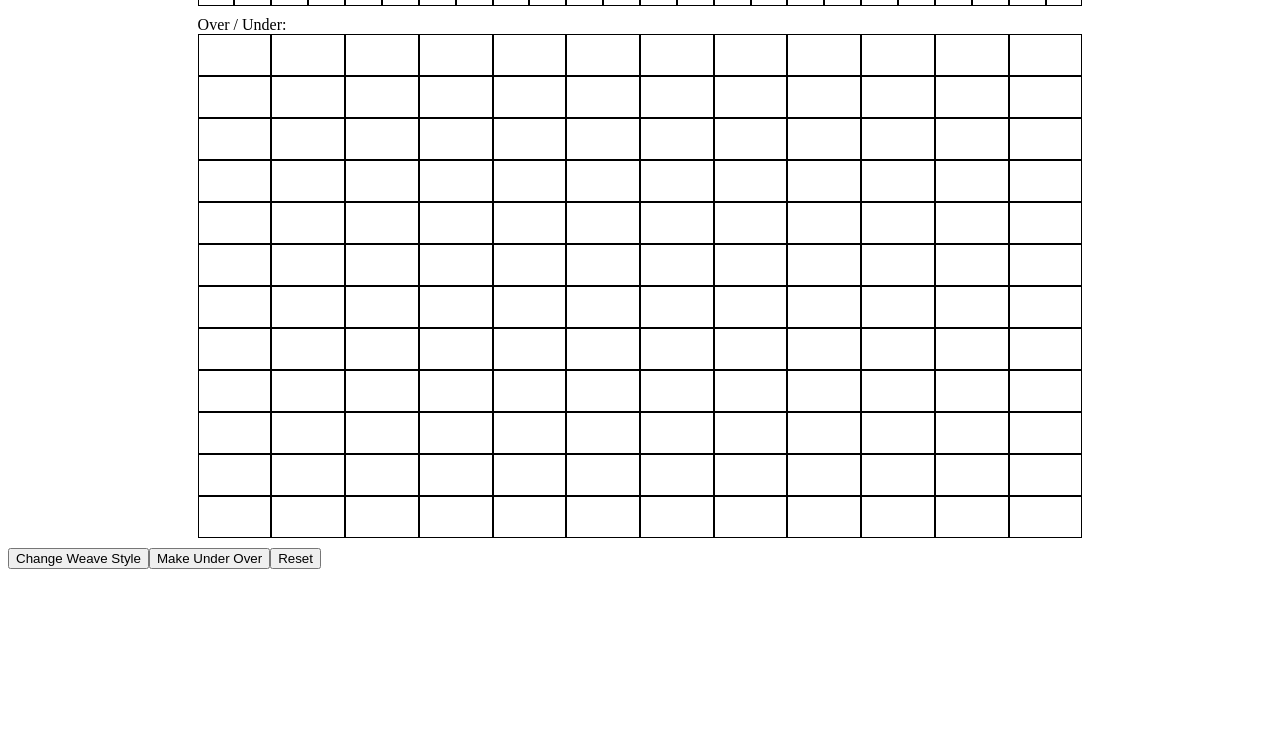
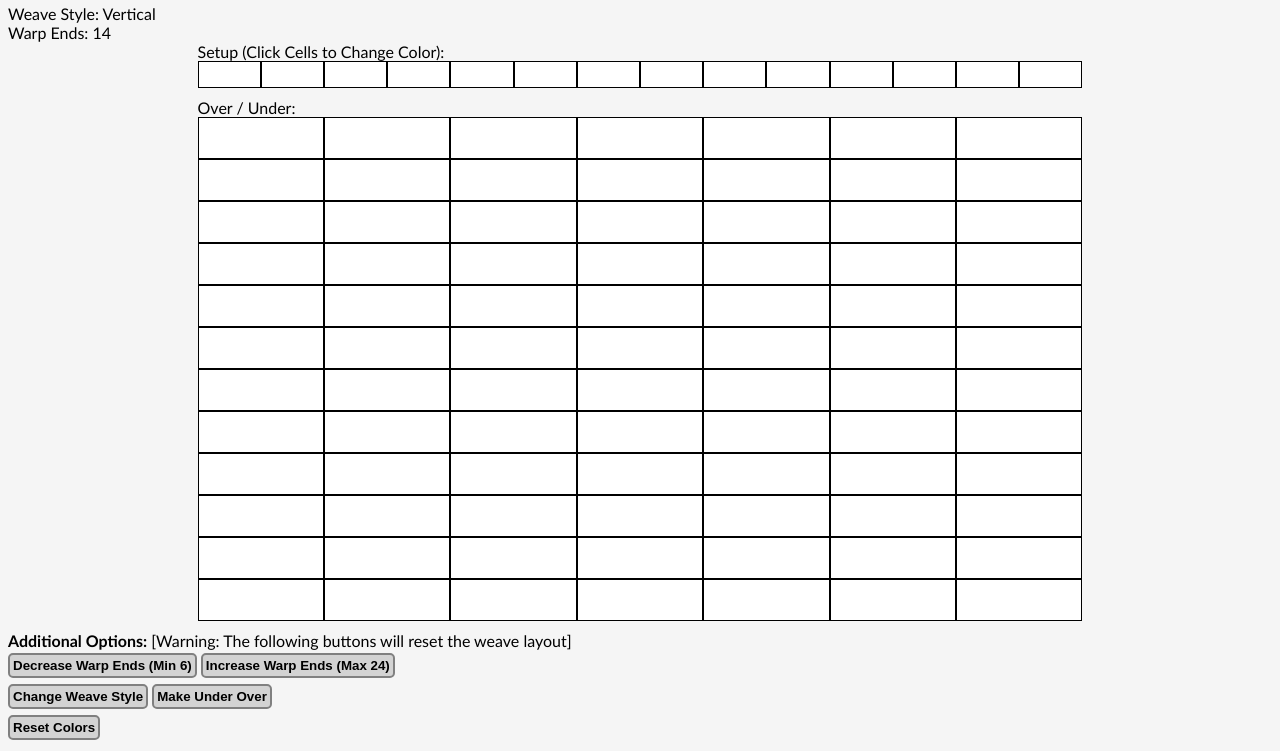
Before and after one commit to jlshingler/WeavingDesignWebpage, a plain HTML site: page index.html in a window 1280 px wide. Shown: the part 65-816 px from the top of the page. Drawn offline with Linux system fonts and the light colour scheme.

Commit message:
Updates
Allow both left to right and right to left diagonal weave. Allow adjusting number of columns/warp ends (even number increments). Styling updates (preliminary).

```diff
--- a/app.js
+++ b/app.js
@@ -2,21 +2,49 @@
 
 /* Declare Global Variables */
 
+const decWarpBtn = document.querySelector('#dec-btn');
+const incWarpBtn = document.querySelector('#inc-btn');
 const changeWeaveBtn = document.querySelector('#weave-btn');
 const changeOverUnderBtn = document.querySelector('#over-under-btn');
 const reset = document.querySelector('.reset');
 const baseRow = document.querySelector('.base');
 const grid = document.querySelector('.grid');
-//const colorSelector = ['white', 'red', 'orange', 'yellow', 'green', 'blue', 'purple', 'black'];
-const colorSelector = ['white', 'red', 'yellow', 'blue'];
-const defaultSize = 24;
-var columnCount = 24; // this one can be updated
+const colorSelector = ['white', 'red', 'orange', 'yellow', 'green', 'blue', 'purple', 'black'];
+//const colorSelector = ['white', 'red', 'yellow', 'blue'];
+const defaultSize = 14;
+var columnCount = 14; // this one can be updated
 var rowCount = 12;
 var isOverUnder = true;
-var weaveStyles = ['Vertical', 'Diagonal'];
+var weaveStyles = ['Vertical', 'Diagonal Left to Right', 'Diagonal Right to Left'];
 var weaveStyle = 'Vertical';
 
 /* Event Listeners */
+decWarpBtn.addEventListener('click', function () {
+    var elem = document.getElementById('warp');
+    columnCount = columnCount - 2;
+    if (columnCount < 6) {
+        columnCount = 6;
+    }
+    elem.textContent = columnCount;
+    resetCells();
+    clearGrids();
+    baseGrid(columnCount);
+    makeGrid(rowCount, columnCount);
+});
+
+incWarpBtn.addEventListener('click', function () {
+    var elem = document.getElementById('warp');
+    columnCount = columnCount + 2;
+    if (columnCount > 24) {
+        columnCount = 24;
+    }
+    elem.textContent = columnCount;
+    resetCells();
+    clearGrids();
+    baseGrid(columnCount);
+    makeGrid(rowCount, columnCount);
+});
+
 changeWeaveBtn.addEventListener('click', function () {
     var elem = document.getElementById('weave');
     let index = weaveStyles.indexOf(elem.textContent);
@@ -26,7 +54,7 @@ changeWeaveBtn.addEventListener('click', function () {
     }
     weaveStyle = weaveStyles[newIndex];
     elem.textContent = weaveStyle;
-    resetGrids();
+    resetCells();
 });
 
 changeOverUnderBtn.addEventListener('click', function () {
@@ -41,15 +69,15 @@ changeOverUnderBtn.addEventListener('click', function () {
     }
     elem.textContent = text;
     btn.textContent = btnText;
-    resetGrids();
+    resetCells();
 });
 
 reset.addEventListener('click', function () {
-    resetGrids();
+    resetCells();
 });
 
 /* Functions */
-function resetGrids() {
+function resetCells() {
     var baseElems = document.getElementsByClassName('base-item');
     var gridElems = document.getElementsByClassName('grid-item');
     for (let i = 0; i < baseElems.length; i++) {
@@ -60,16 +88,9 @@ function resetGrids() {
     }
 }
 
-function makeGrid(rows, cols) {
-    grid.style.setProperty('grid-template-columns', 'repeat(' + cols / 2 + ', 1fr)');
-    for (let i = 0; i < (rows); i++) {
-        for (let j = 0; j < (cols / 2); j++) {
-            let cell = document.createElement("div");
-            //cell.innerText = i;
-            cell.id = "grid-item-" + i + "-" + j;
-            grid.appendChild(cell).className = "grid-item";
-        }
-    };
+function clearGrids() {
+    baseRow.innerHTML = "";
+    grid.innerHTML = "";
 }
 
 function baseGrid(cols) {
@@ -82,6 +103,19 @@ function baseGrid(cols) {
         cell.onclick = function () { changeColor(cell); };
         baseRow.appendChild(cell);
     }
+}
+
+function makeGrid(rows, cols) {
+    grid.style.setProperty('grid-template-columns', 'repeat(' + cols / 2 + ', 1fr)');
+    for (let i = 0; i < (rows); i++) {
+        for (let j = 0; j < (cols / 2); j++) {
+            let cell = document.createElement("div");
+            //cell.innerText = i;
+            cell.id = "grid-item-" + i + "-" + j;
+            cell.style.setProperty('background-color', colorSelector[0]);
+            grid.appendChild(cell).className = "grid-item";
+        }
+    };
 }
 
 function changeColor(elem) {
@@ -129,14 +163,14 @@ function changeColor(elem) {
             }
         }
     }
-    if (weaveStyle == 'Diagonal') {
+    if (weaveStyle == 'Diagonal Right to Left') {
         for (let i = 0; i < rowCount; i++) {
             if (isOverUnder) {
                 // elemID = baseNum - row
                 // if elemID < 0: elemID = elemID + columnCount (reset to the end of the row)
                 // color based on which is odd vs even (ie which color is on top)
                 let elemID = baseNum - (i * 2);
-                if (elemID < 0) {
+                while (elemID < 0) { //for lower column counts, add in increments until we loop over
                     elemID = elemID + columnCount;
                 }
                 if (elemID < columnCount) {
@@ -157,7 +191,7 @@ function changeColor(elem) {
                 // if elemID < 0: elemID = elemID + columnCount (reset to the end of the row)
                 // color based on which is odd vs even (ie which color is on top)
                 let elemID = baseNum - (i * 2);
-                if (elemID < 0) {
+                while (elemID < 0) { //for lower column counts, add in increments until we loop over
                     elemID = elemID + columnCount;
                 }
                 if (elemID < rowCount * columnCount) {
@@ -176,7 +210,53 @@ function changeColor(elem) {
             }
         }
     }
-
+    if (weaveStyle == 'Diagonal Left to Right') {
+        for (let i = 0; i < rowCount; i++) {
+            if (isOverUnder) {
+                // elemID = baseNum - row
+                // if elemID >= columnCount: elemID = elemID - columnCount (reset to the beginning of the row)
+                // color based on which is odd vs even (ie which color is on top)
+                let elemID = baseNum + (i * 2);
+                while (elemID >= columnCount) { //for lower column counts, sub in increments until we loop over
+                    elemID = elemID - columnCount;
+                }
+                if (elemID < columnCount) {
+                    if (baseNum % 2 == 0) { // handle even base numbers
+                        if (i % 2 == 0) { // fill on even rows
+                            var elem = document.getElementById('grid-item-' + i + '-' + elemID / 2);
+                            elem.style.backgroundColor = colorSelector[newIndex];
+                        }
+                    } else { // handle odd base numbers
+                        if (i % 2 != 0) { // fill on odd rows
+                            var elem = document.getElementById('grid-item-' + i + '-' + (elemID - 1) / 2);
+                            elem.style.backgroundColor = colorSelector[newIndex];
+                        }
+                    }
+                }
+            } else { //Under Over
+                // elemID = baseNum - row
+                // if elemID >= columnCount: elemID = elemID - columnCount (reset to the beginning of the row)
+                // color based on which is odd vs even (ie which color is on top)
+                let elemID = baseNum + (i * 2);
+                while (elemID >= columnCount) { //for lower column counts, sub in increments until we loop over
+                    elemID = elemID - columnCount;
+                }
+                if (elemID < rowCount * columnCount) {
+                    if (baseNum % 2 == 0) { // handle even base numbers
+                        if (i % 2 != 0) { // fill on odd rows
+                            var elem = document.getElementById('grid-item-' + i + '-' + elemID / 2);
+                            elem.style.backgroundColor = colorSelector[newIndex];
+                        }
+                    } else { // handle odd base numbers
+                        if (i % 2 == 0) { // fill on even rows
+                            var elem = document.getElementById('grid-item-' + i + '-' + (elemID - 1) / 2);
+                            elem.style.backgroundColor = colorSelector[newIndex];
+                        }
+                    }
+                }
+            }
+        }
+    }
 };
 
 /* Call Functions */
--- a/index.html
+++ b/index.html
@@ -7,7 +7,8 @@
     <link rel="stylesheet" href="style.css">
 </head>
 <body>
-    <div class="main">Weave Style: <span id="weave">Vertical</span></div>
+    <h2>Weaving Pattern Calculator</h2>
+    <div class="main">Weave Style: <span id="weave">Vertical</span> <br /> Warp Ends: <span id="warp">14</span></div>
     <div class="display-section">
         <div class="row">
             <div class="label">Setup (Click Cells to Change Color):</div>
@@ -19,7 +20,14 @@
         </div>
 
     </div>
-    <button class="btn" id="weave-btn">Change Weave Style</button><button class="btn" id="over-under-btn">Make Under Over</button><button class="reset">Reset</button>
+    <div><b>Additional Options:</b> [Warning: The following buttons will reset the weave layout]</div>
+    <div class="buttons">
+        <button class="btn" id="dec-btn">Decrease Warp Ends (Min 6)</button>
+        <button class="btn" id="inc-btn">Increase Warp Ends (Max 24)</button>
+        <br /><button class="btn" id="weave-btn">Change Weave Style</button>
+        <button class="btn" id="over-under-btn">Make Under Over</button>
+        <br /><button class="reset">Reset Colors</button>
+    </div>
 </body>
 <script src="app.js"></script>
 <noscript>You need to enable JavaScript to use this tool.</noscript>
--- a/style.css
+++ b/style.css
@@ -1,3 +1,8 @@
+body {
+	font-family: Calibri;
+	background-color: whitesmoke;
+}
+
 .display-section {
 	display: block;
 	width: 70%;
@@ -26,6 +31,24 @@
 	height: 40px;
 }
 
+.buttons {
+	text-align: left;
+}
+
+	.buttons > button {
+		border: 2px solid gray;
+		border-radius: 5px;
+		background-color: lightgray;
+		padding: 3px;
+		margin: 3px auto;
+		font-weight: bold;
+	}
+
+	.buttons > button:hover {
+		cursor: pointer;
+		border: 2px solid black;
+	}
+
 /*.grid-item:nth-child(odd) {
     border-right: none;
 }
```
Also changed, not shown: 1 other file.
